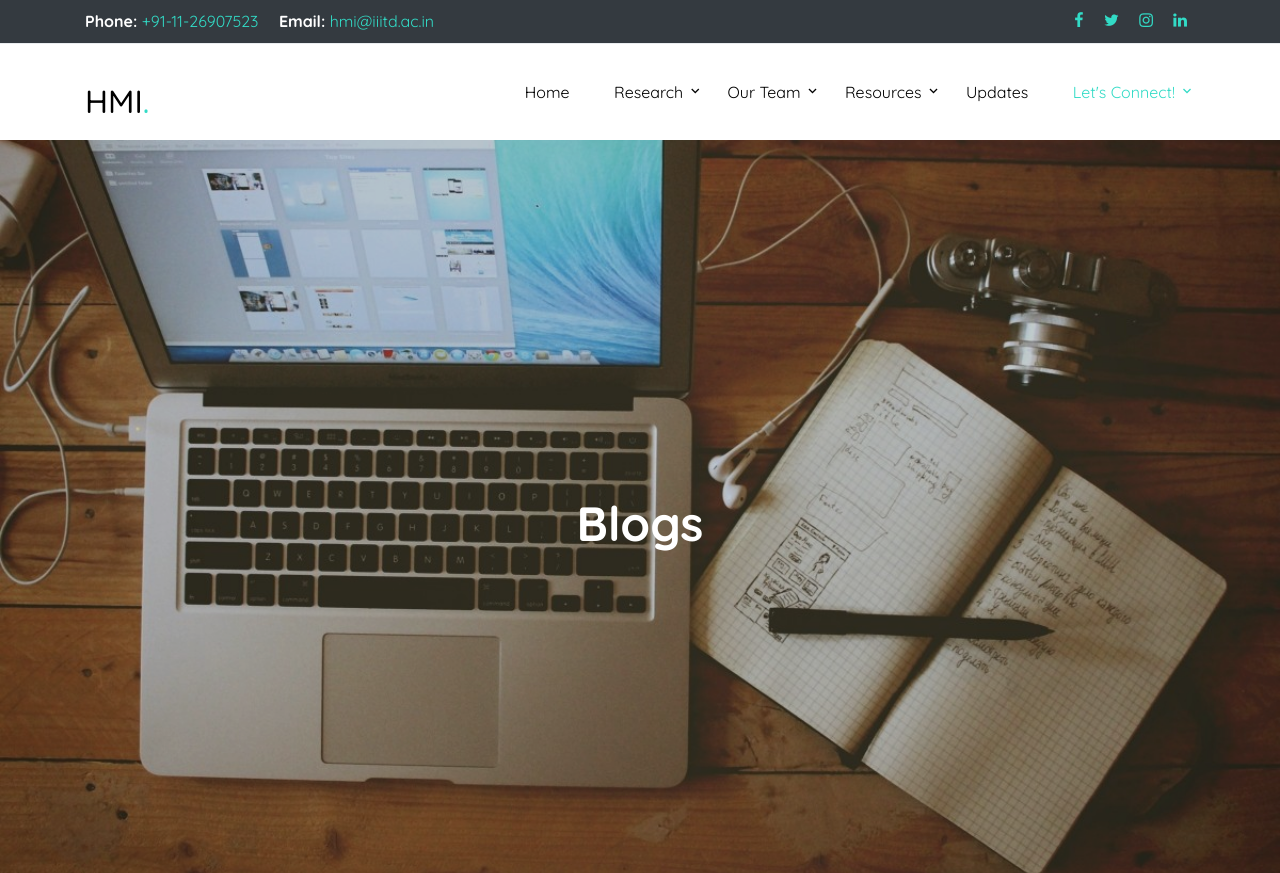
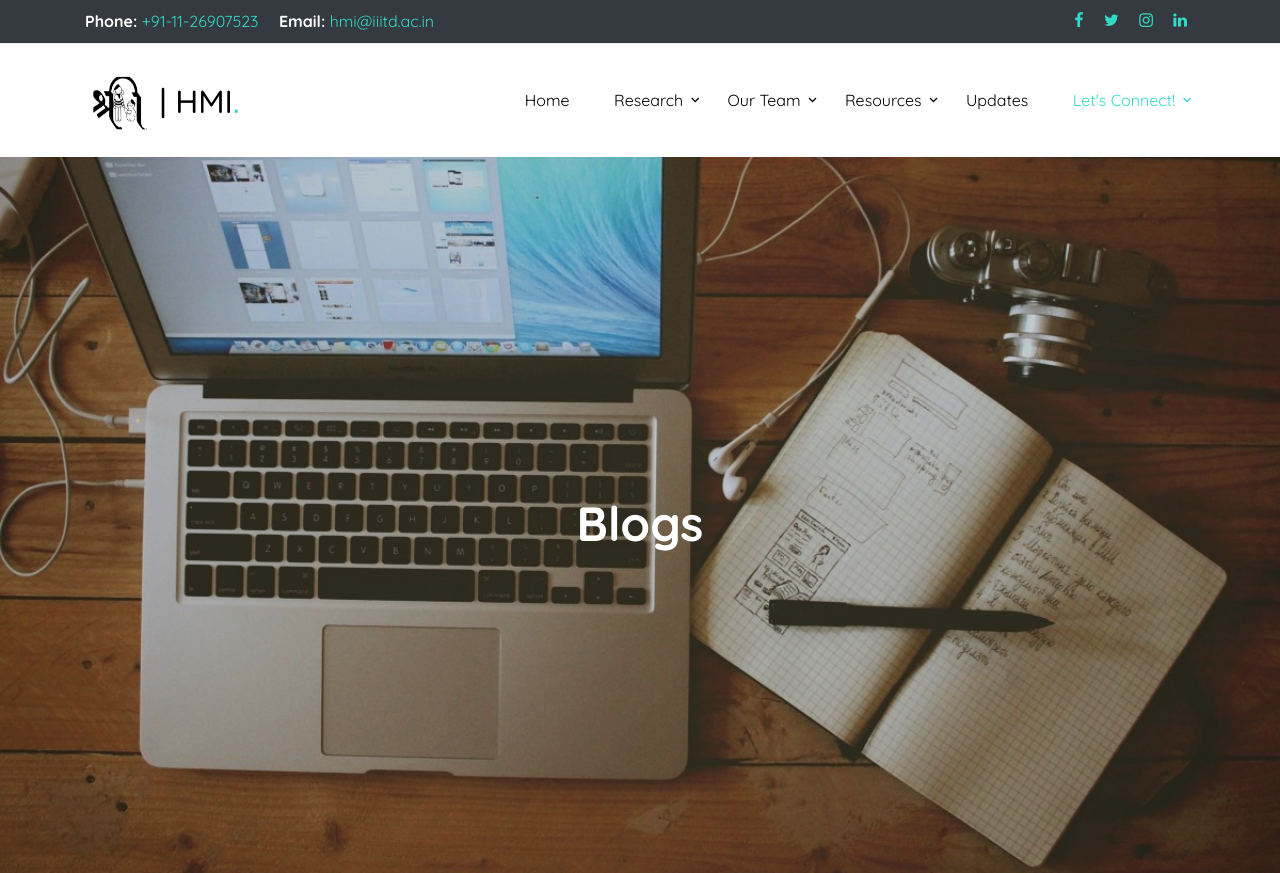
Before and after one commit to divyanshu-krs/hmi, a plain HTML site: page blog.html in a window 1280 px wide. Shown: the top 873 px of the page. Drawn offline with Linux system fonts and the light colour scheme; files whose address does not match are found by name.

Commit message:
Page Updated: Fixed missing info

```diff
--- a/blog.html
+++ b/blog.html
@@ -28,6 +28,17 @@
 
   </head>
   <body data-spy="scroll" data-target=".site-navbar-target" data-offset="300">
+
+  	<style>
+		.wrapper {
+		    text-align: center;
+		}
+
+    .new_logo_des{
+      display: inline-block;
+
+    }
+</style>
 
   <div class="site-wrap">
 
@@ -68,10 +79,13 @@
       <div class="container">
         <div class="row align-items-center">
 
-          <div class="col-11 col-xl-2">
-            <h1 class="mb-0 site-logo"><a href="index.html" class="text-black h2 mb-0">HMI<span class="text-primary">.</span> </a></h1>
+          <div class="col-2 new_logo_des">
+
+            <img class="new_logo_des" src="images/logo.png" id="header-logo" class="img-fluid" height="60" width="70">
+            <h1 class="mb-0 site-logo new_logo_des"><a href="index.html" class="text-black h2 mb-0">| HMI<span class="text-primary">.</span> </a></h1>
+
           </div>
-          <div class="col-12 col-md-10 d-none d-xl-block">
+          <div class="col-5 col-md-10 d-none d-xl-block">
             <nav class="site-navigation position-relative text-right" role="navigation">
 
               <ul class="site-menu main-menu js-clone-nav mr-auto d-none d-lg-block">
```
